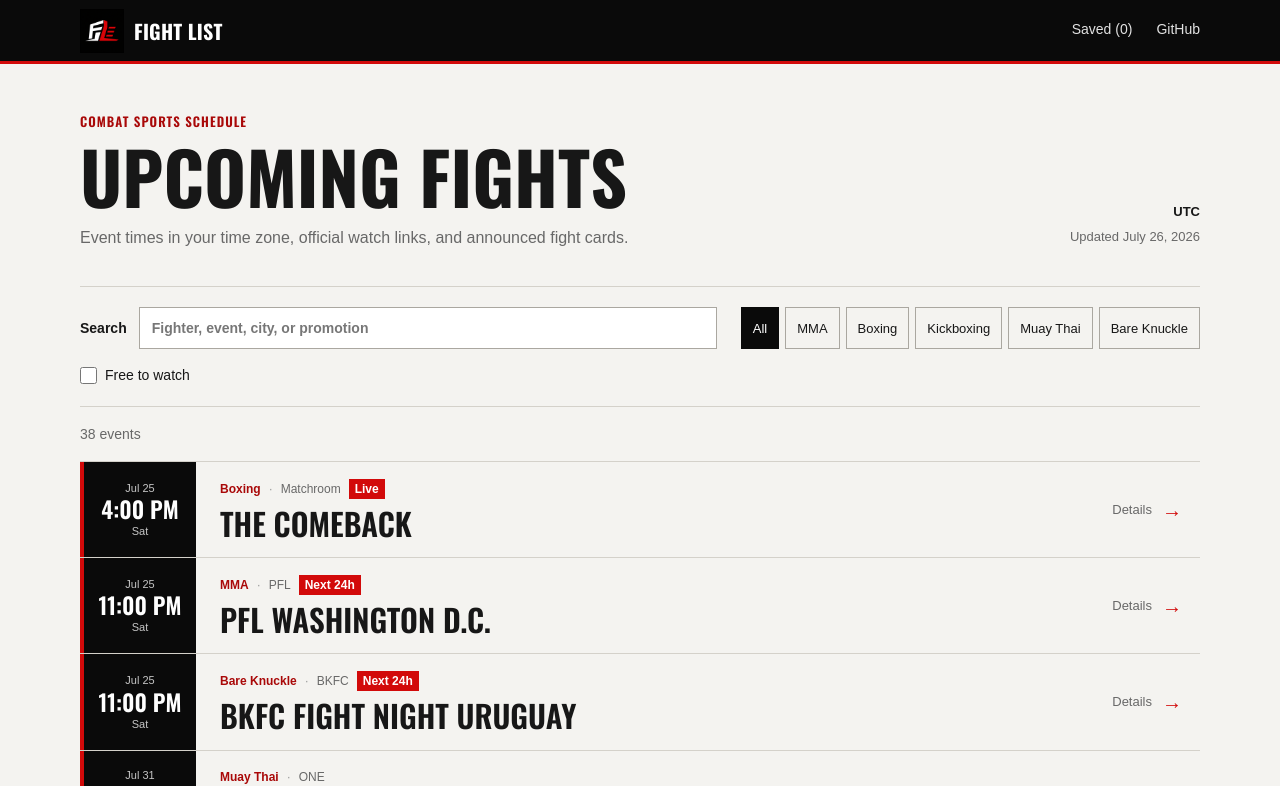
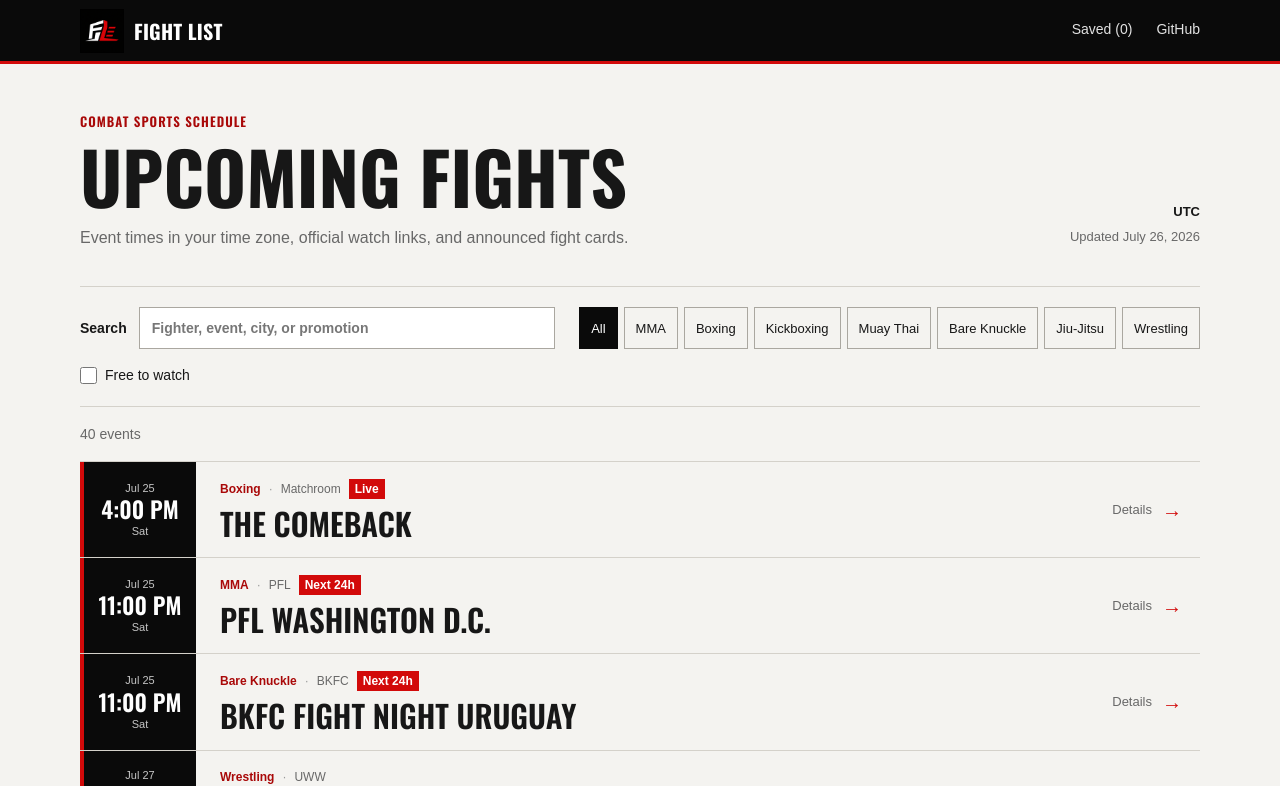
Before and after one commit to Keshawn7B/fight-list, a Next.js app: page / in a window 1280 px wide. Shown: the top 786 px of the page. Built offline with nearby package versions, Linux system fonts and the light colour scheme; no server answers.

Commit message:
Add jiu-jitsu and wrestling events

```diff
--- a/app/FightTracker.tsx
+++ b/app/FightTracker.tsx
@@ -18,6 +18,8 @@
   "Kickboxing",
   "Muay Thai",
   "Bare Knuckle",
+  "Jiu-Jitsu",
+  "Wrestling",
 ];
 
 const statusFor = (event: FightEvent, now: number) => {
@@ -155,6 +157,8 @@
       const matchesFree = !freeOnly || event.watch.access === "Free";
       const matchesSaved = !savedOnly || savedIds.includes(event.id);
       const haystack = [
+        event.sport,
+        event.sport === "Jiu-Jitsu" ? "jiujitsu jujitsu bjj grappling" : "",
         event.promotion,
         event.eventName,
         ...event.fighters,
--- a/app/eventVisuals.ts
+++ b/app/eventVisuals.ts
@@ -38,6 +38,18 @@
     credit: "Solal Ohayon",
     source: "https://unsplash.com/s/photos/boxing-match",
   },
+  "Jiu-Jitsu": {
+    src: "https://images.unsplash.com/photo-1542937306-0a804f0ad7b7?auto=format&fit=crop&q=88&w=1800",
+    alt: "Two Brazilian jiu-jitsu athletes grappling on a mat",
+    credit: "Samuel Castro",
+    source: "https://unsplash.com/photos/two-men-perform-brazilian-jiu-jitsu-AxEagdApVXc",
+  },
+  Wrestling: {
+    src: "https://images.unsplash.com/photo-1770772670002-0f4247fd3000?auto=format&fit=crop&q=88&w=1800",
+    alt: "Wrestlers competing on a mat",
+    credit: "Oboakpeyrenyehavwo",
+    source: "https://unsplash.com/photos/wrestlers-competing-on-a-mat-during-a-match-iRgD_oHskBs",
+  },
 };
 
 export function getEventVisual(event: FightEvent) {
--- a/app/events.ts
+++ b/app/events.ts
@@ -3,7 +3,9 @@
   | "Boxing"
   | "Kickboxing"
   | "Muay Thai"
-  | "Bare Knuckle";
+  | "Bare Knuckle"
+  | "Jiu-Jitsu"
+  | "Wrestling";
 
 export type WatchAccess = "Free" | "Included" | "Subscription" | "PPV";
 
@@ -148,6 +150,30 @@
     bouts: ["Gaston “Tonga” Reyno vs Josh Krejci"],
   },
   {
+    id: "u17-wrestling-worlds-2026",
+    sport: "Wrestling",
+    promotion: "UWW",
+    eventName: "U17 World Championships",
+    fighters: ["U.S. U17 team", "International field"],
+    stakes: "Greco-Roman, women's freestyle, and men's freestyle world titles",
+    startsAt: "2026-07-27T06:30:00.000Z",
+    venue: "Baku Sports Palace",
+    location: "Baku, Azerbaijan",
+    watch: {
+      provider: "FloWrestling",
+      access: "Subscription",
+      href: "https://www.flowrestling.org/events/15687394-2026-u17-world-championships",
+      note: "Live coverage and replays; regional availability may vary",
+    },
+    detailsUrl:
+      "https://www.flowrestling.org/articles/16081156-2026-u17-us-world-championships-rosters-schedule",
+    bouts: [
+      "Greco-Roman: July 27-29",
+      "Women's freestyle divisions",
+      "Men's freestyle divisions",
+    ],
+  },
+  {
     id: "one-friday-fights-164",
     sport: "Muay Thai",
     promotion: "ONE",
@@ -187,6 +213,29 @@
     bouts: [
       "Dakota Ditcheva vs Denise Kielholtz",
       "More bouts on the official PFL card",
+    ],
+  },
+  {
+    id: "bjj-stars-19",
+    sport: "Jiu-Jitsu",
+    promotion: "BJJ Stars",
+    eventName: "BJJ Stars 19: World Cup",
+    fighters: ["Patricky Pitbull", "Renato Moicano"],
+    stakes: "Masters Grand Prix and professional superfights",
+    startsAt: "2026-07-31T23:40:00.000Z",
+    venue: "Vibra S\u00e3o Paulo",
+    location: "S\u00e3o Paulo, Brazil",
+    watch: {
+      provider: "FloGrappling",
+      access: "Subscription",
+      href: "https://www.flograppling.com/events/15906495-2026-bjj-stars-19",
+      note: "Live stream and replay with a FloGrappling subscription",
+    },
+    detailsUrl: "https://bjjstars.tv/",
+    bouts: [
+      "Patricky Pitbull vs Renato Moicano",
+      "James Ortiz vs Nicholas Vieira",
+      "Masters Grand Prix bracket",
     ],
   },
   {
--- a/app/layout.tsx
+++ b/app/layout.tsx
@@ -10,7 +10,7 @@
   metadataBase: new URL(`${siteUrl}/`),
   title: "Fight List — Upcoming fights",
   description:
-    "Upcoming MMA, boxing, kickboxing, Muay Thai, and bare-knuckle events with local start times and official watch links.",
+    "Upcoming MMA, boxing, kickboxing, Muay Thai, bare-knuckle, jiu-jitsu, and wrestling events with local start times and official watch links.",
   openGraph: {
     title: "Fight List — Upcoming fights",
     description:
```
Also changed, not shown: 1 other file (tests, documents, lock files or other folders).
